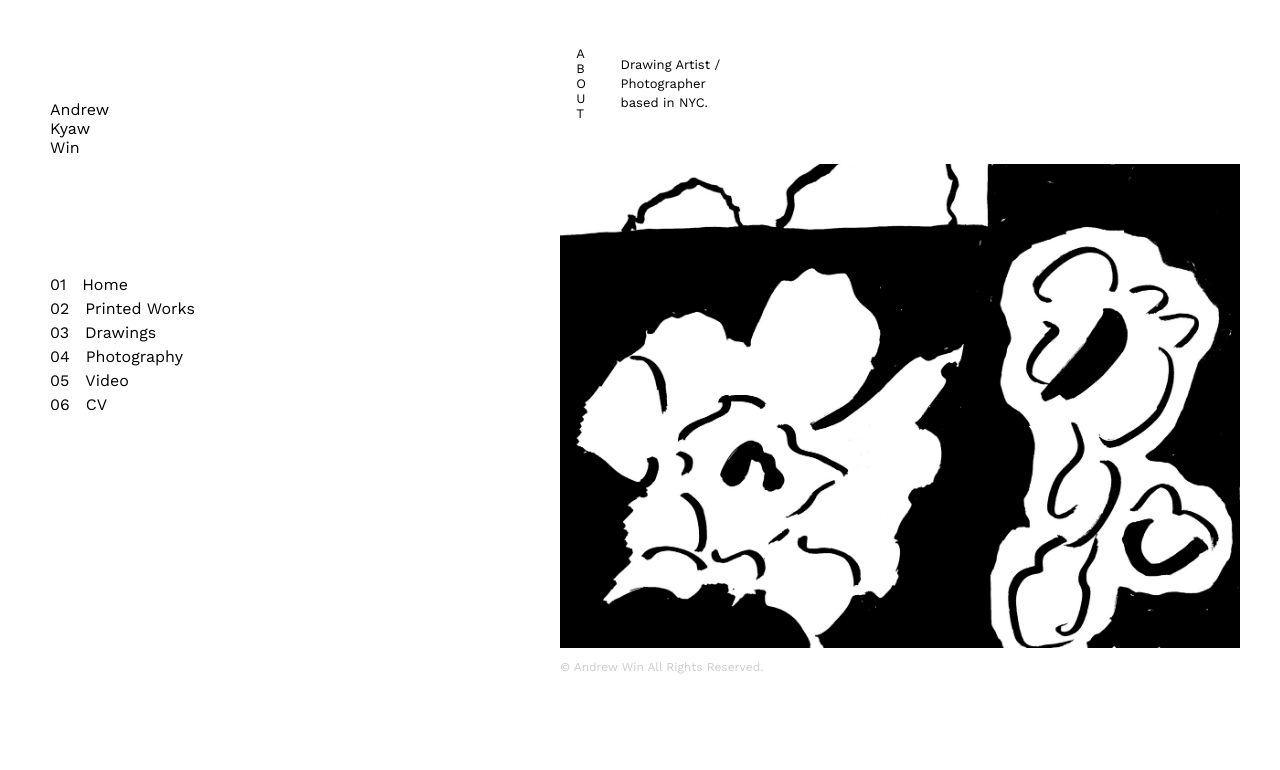
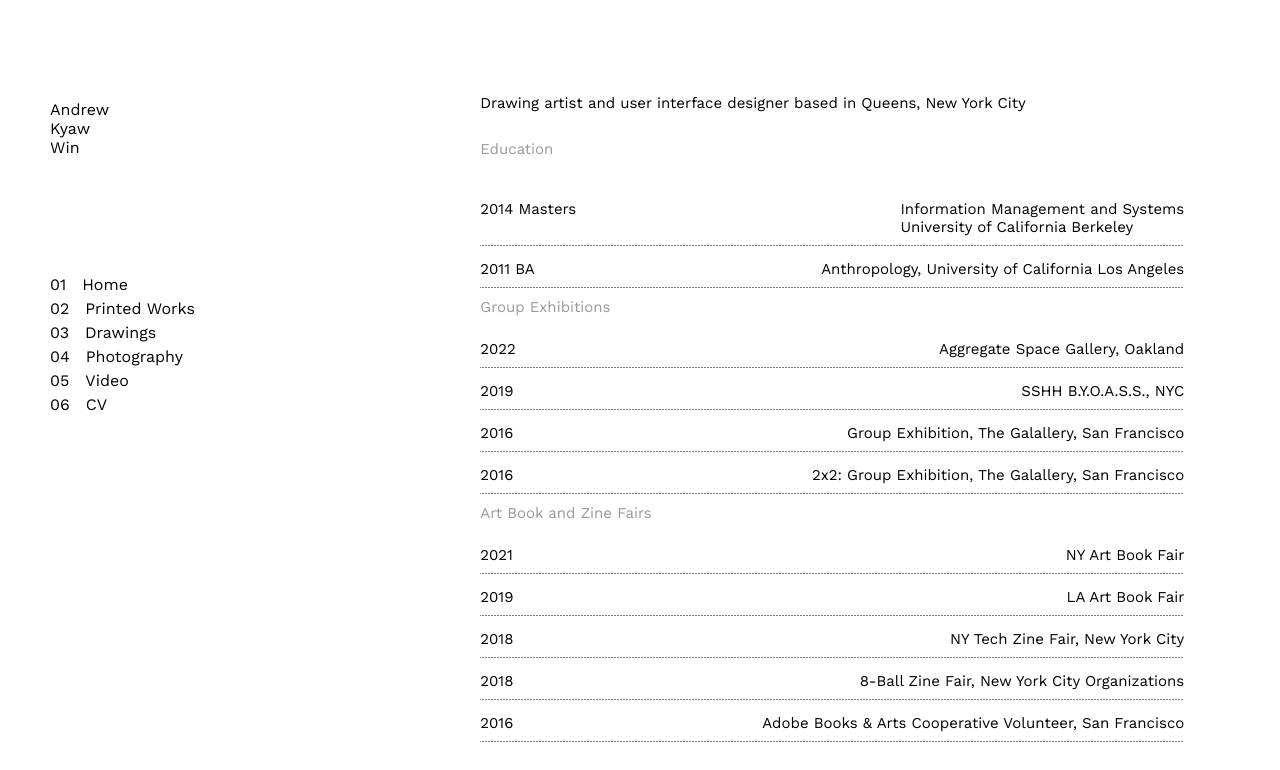
Before and after one commit to awin6248/awin6248.github.io, a React (Create React App) app: page /#/cv in a window 1280 px wide. Shown: the top 770 px of the page. Built offline with nearby package versions, Linux system fonts and the light colour scheme.

Commit message:
changed CV page

```diff
--- a/src/Pages/Cv.js
+++ b/src/Pages/Cv.js
@@ -3,12 +3,41 @@ import './home.css';
 const CV = () => {
     return (
         <div className='main-content'>
-          <div className='cv-text'><small>Drawing artist and user interface designer based in Queens, New York City<br/>
-            <br/>Education<br/>2014 Masters - Information Management and Systems, University of California Berkeley<br/>2011 BA - Anthropology, University of California Los Angeles<br/>
-            <br/>Group Exhibitions<br/>
-            <div>2022&nbsp; &nbsp; Aggregate Space Gallery, Oakland<br/></div>2019 &nbsp;&nbsp; SSHH B.Y.O.A.S.S., NYC<br/>2016 &nbsp;&nbsp; Group Exhibition, The Galallery, San Francisco<br/>2016&nbsp; &nbsp; 2x2: Group Exhibition, The Galallery, San Francisco<br/><br/>Art Book and Zine Fairs<br/><div>2021&nbsp; &nbsp; NY Art Book Fair<br/></div>
-            2019&nbsp; &nbsp; LA Art Book Fair<br/>2018&nbsp; &nbsp; NY Tech Zine Fair, New York City<br/>2018&nbsp; &nbsp; 8-Ball Zine Fair, New York City<br/><br/>Organizations<br/>2016&nbsp; &nbsp; Adobe Books &amp; Arts Cooperative Volunteer, San Francisco</small><br/>
-            <div className='instagram-link'><small>IG: <a href="https://www.instagram.com/andrewkwin/" target="_blank"><span>@andrewkwin</span></a></small></div></div>
+          <div className='cv-text'><div>Drawing artist and user interface designer based in Queens, New York City</div>
+        <div className='cv-list'>
+          <br/>
+            <div className='cv-header'>Education</div><br/>
+            <div className='cv-item'><div className='year'>2014 Masters</div><div>Information Management and Systems <br></br>University of California Berkeley</div></div>
+            <div className='cv-item'><div className='year'>2011 BA</div><div> Anthropology, University of California Los Angeles</div></div>
+            <div className='cv-header'>Group Exhibitions</div>
+            <div className='cv-item'><div className='year'>2022</div><div>Aggregate Space Gallery, Oakland</div></div>
+            <div className='cv-item'><div className='year'>2019</div><div>SSHH B.Y.O.A.S.S., NYC</div></div>
+            <div className='cv-item'><div className='year'>2016</div><div>Group Exhibition, The Galallery, San Francisco</div></div>
+            <div className='cv-item'><div className='year'>2016</div><div>2x2: Group Exhibition, The Galallery, San Francisco</div></div>
+            <div className='cv-header'>Art Book and Zine Fairs<br/></div>
+            <div className='cv-item'>
+                <div className='year'>2021</div>
+                <div>NY Art Book Fair<br/></div>
+            </div>
+            <div className='cv-item'>
+                <div className='year'>2019</div>
+                <div>LA Art Book Fair<br/></div>
+            </div>
+
+            <div className='cv-item'>
+                <div className='year'>2018</div>
+                <div>NY Tech Zine Fair, New York City</div>
+            </div>
+            <div className='cv-item'>
+                <div className='year'>2018</div>
+                <div>8-Ball Zine Fair, New York City Organizations</div>
+            </div>
+            <div className='cv-item'>
+                <div className='year'>2016</div>
+                <div>Adobe Books &amp; Arts Cooperative Volunteer, San Francisco</div>
+            </div>
+        </div>
+        <div className='instagram-link'>IG: <a href="https://www.instagram.com/andrewkwin/" target="_blank"><span>@andrewkwin</span></a></div></div>
       </div>
     )
 };
--- a/src/Pages/home.css
+++ b/src/Pages/home.css
@@ -53,14 +53,39 @@
 
 .cv-text {
     margin-top: 94px;
+    width: 55vw;
+    font-size: 15px;
+}
+
+.cv-header {
+    margin-bottom: 10px;
+    color: #999;
+    margin-top: 10px;
+    font-size: 15px;
 }
 
 .instagram-link {
     margin-top: 80px;
+    padding-bottom: 20px;
+}
+
+.cv-item {
+    display: flex;
+    justify-content: space-between;
+    padding: 14px 0px 10px 0px;
+    background-image: linear-gradient(to right, black 33%, rgba(255,255,255,0) 0%);
+    background-position: bottom;
+    background-size: 3px 1px;
+    background-repeat: repeat-x;
+}
+
+.cv-item > .year {
+    padding-right: 40px;
 }
 
 
-@media screen and (max-width: 600px) {
+
+@media screen and (max-width: 650px) {
     .work {
         display: flex;
         /* flex-direction: column; */
@@ -75,6 +100,7 @@
         /* padding-right: 40px; */
         margin: 0px 0px 8px 45px;
         flex-shrink: 0;
+        font-size: 14px;
     }
 
     .head-about {
@@ -90,6 +116,10 @@
         margin-left: 53px;
         margin-top: 43px;
         width: 77vw;
-        font-size: 16px;
+        font-size: 13px;
+    }
+
+    .cv-item > .year {
+        padding-right: 20px;
     }
 }
--- a/src/index.js
+++ b/src/index.js
@@ -3,14 +3,14 @@ import ReactDOM from 'react-dom/client';
 import './index.css';
 import App from './App';
 import reportWebVitals from './reportWebVitals';
-import { BrowserRouter } from "react-router-dom"
+import { HashRouter } from "react-router-dom"
 
 const root = ReactDOM.createRoot(document.getElementById('root'));
 root.render(
   <React.StrictMode>
-    <BrowserRouter>
+    <HashRouter>
       <App />
-    </BrowserRouter>
+    </HashRouter>
   </React.StrictMode>
 );
 
```
